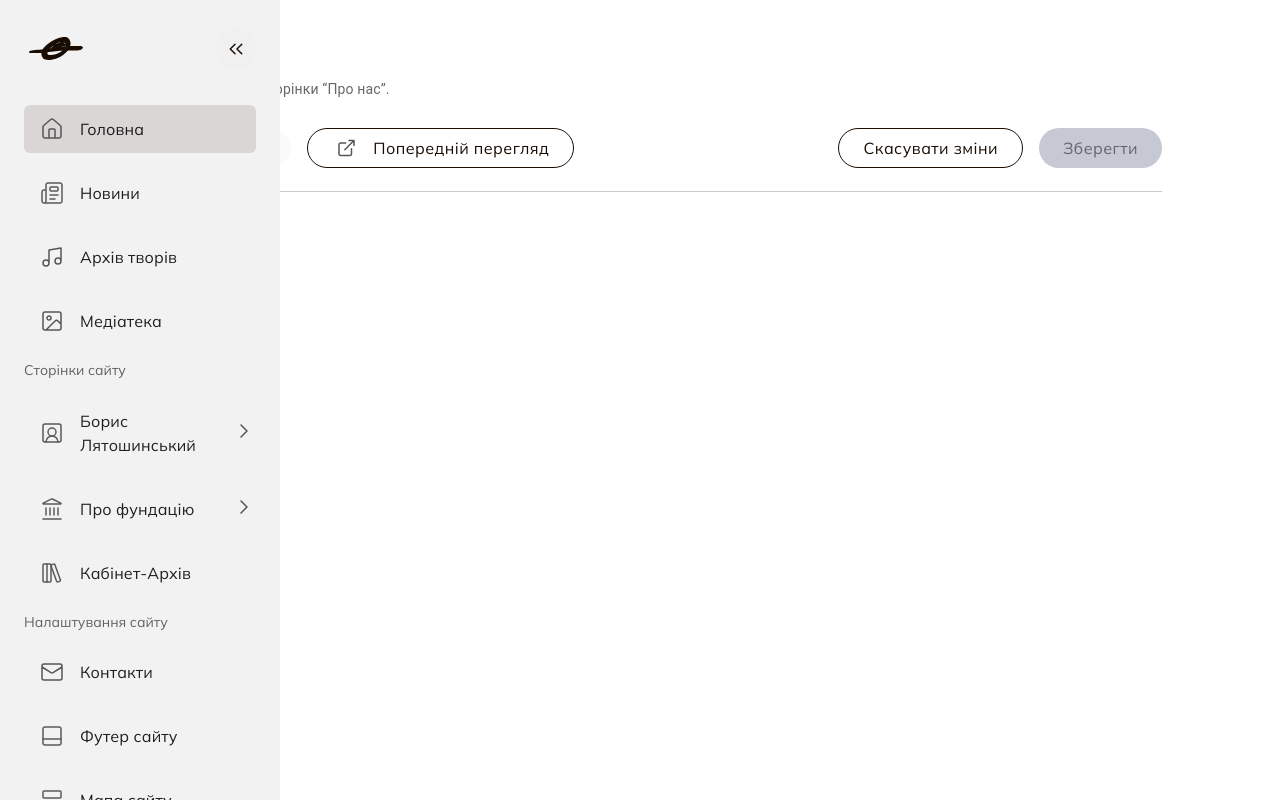
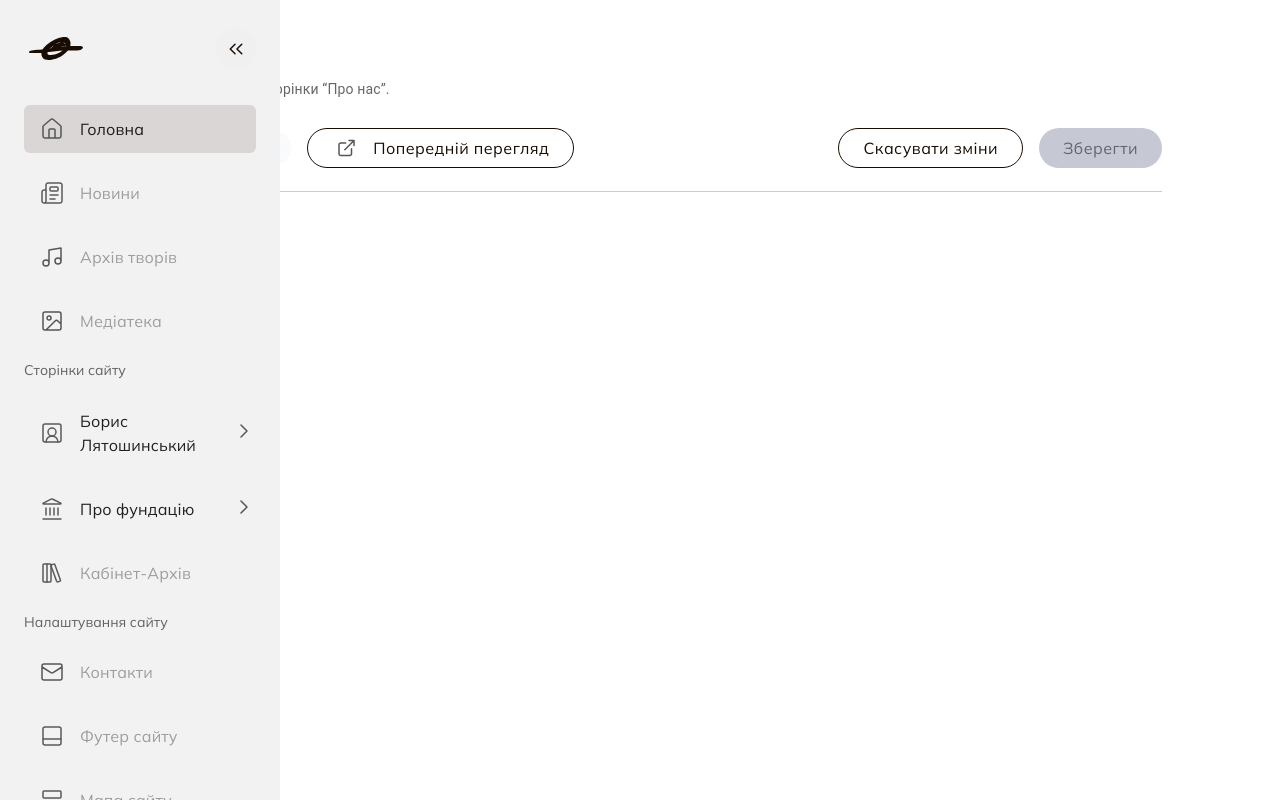
Before and after one commit to Liatoshynsky-Foundation/lf-admin, a Next.js app: page / in a window 1280 px wide. Built offline with nearby package versions, Linux system fonts and the light colour scheme.

Commit message:
feat: add disabled state to side navigation items

```diff
--- a/app/shared/components/side-navigation/SideNavigation.consts.ts
+++ b/app/shared/components/side-navigation/SideNavigation.consts.ts
@@ -1,24 +1,24 @@
 export const NAVIGATION_DATA = {
   mainGroup: [
     { title: 'Головна', iconSrc: 'house', href: '/' },
-    { title: 'Новини', iconSrc: 'news', href: '/news' },
-    { title: 'Архів творів', iconSrc: 'musicArchive', href: '/musicArchive' },
-    { title: 'Медіатека', iconSrc: 'media', href: '/media' }
+    { title: 'Новини', iconSrc: 'news', href: '/news', disabled: true },
+    { title: 'Архів творів', iconSrc: 'musicArchive', href: '/musicArchive', disabled: true },
+    { title: 'Медіатека', iconSrc: 'media', href: '/media', disabled: true }
   ],
   pages: [
     {
       element: { title: 'Борис Лятошинський', iconSrc: 'biography' },
-      collapseElements: [{ title: 'Дослідження та наукові роботи', href: '/research' }]
+      collapseElements: [{ title: 'Дослідження та наукові роботи', href: '/research', disabled: true }]
     },
     {
       element: { title: 'Про фундацію', iconSrc: 'aboutFoundation' },
       collapseElements: [{ title: 'Про нас', href: '/about-us' }]
     },
-    { title: 'Кабінет-Архів', iconSrc: 'archive', href: '/archive' }
+    { title: 'Кабінет-Архів', iconSrc: 'archive', href: '/archive', disabled: true }
   ],
   settings: [
-    { title: 'Контакти', iconSrc: 'contacts', href: '/contacts' },
-    { title: 'Футер сайту', iconSrc: 'footer', href: '/footer' },
-    { title: 'Мапа сайту', iconSrc: 'siteMap', href: '/map' }
+    { title: 'Контакти', iconSrc: 'contacts', href: '/contacts', disabled: true },
+    { title: 'Футер сайту', iconSrc: 'footer', href: '/footer', disabled: true },
+    { title: 'Мапа сайту', iconSrc: 'siteMap', href: '/map', disabled: true }
   ]
 };
--- a/app/shared/components/side-navigation/link-element/LinkElement.tsx
+++ b/app/shared/components/side-navigation/link-element/LinkElement.tsx
@@ -4,6 +4,12 @@ import Link from 'next/link';
 import { ListElement } from '../list-element/ListElement';
 
 export const LinkElement: React.FC<LinkElementProps> = ({ element, open, handleClick, sxItem = {}, children }) => {
+  if (element.disabled) {
+    return (
+      <ListElement element={element} open={open} sxItem={{ cursor: 'not-allowed', color: 'grey.500', ...sxItem }} />
+    );
+  }
+
   return (
     <Link href={element.href ?? '/'} key={element.href}>
       <ListElement element={element} open={open} handleClick={handleClick} sxItem={sxItem} />
--- a/app/types/sideNavigation.ts
+++ b/app/types/sideNavigation.ts
@@ -4,6 +4,7 @@ export interface ListElementType {
   title: string;
   iconSrc?: string;
   href?: string;
+  disabled?: boolean;
 }
 export interface AdditionalElement {
   element: ListElementType;
```
